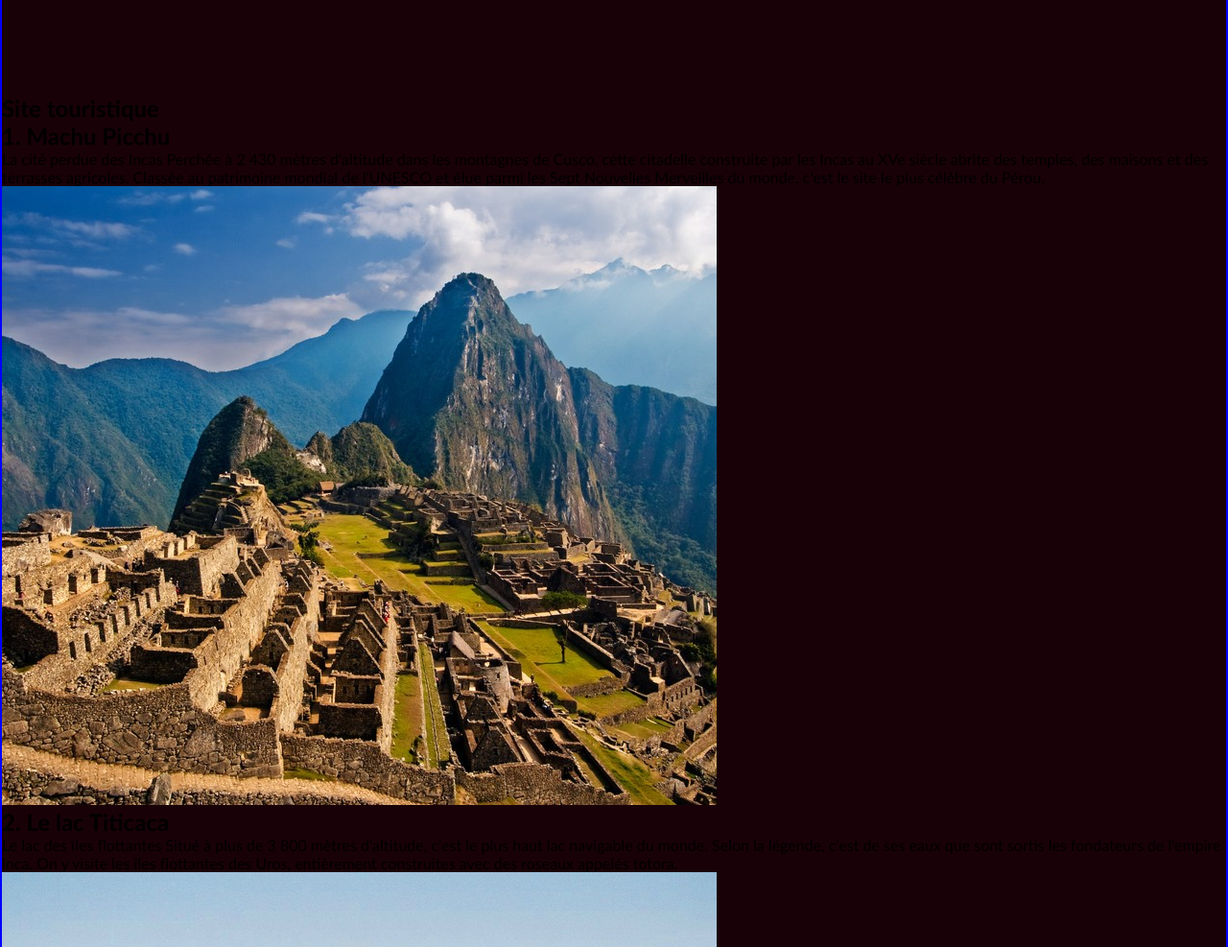
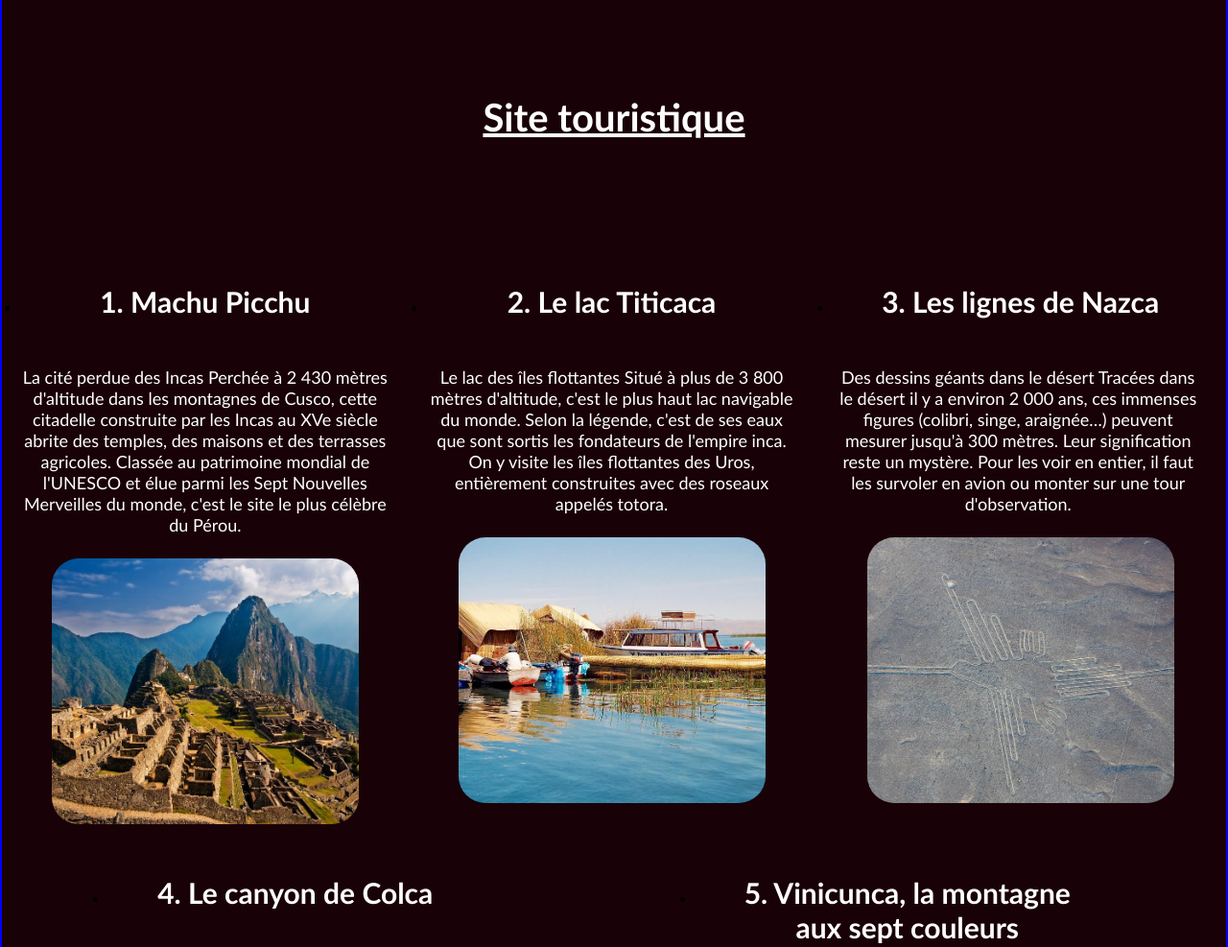
Before and after one commit to Viktor-Haliti26/PageTouristique, a plain HTML site: page PageTouriste.html in a window 1280 px wide. Shown: the part 3594-4581 px from the top of the page at 96% size. Drawn offline with Linux system fonts and the light colour scheme.

Commit message:
mise en place du css pour site touristique.

```diff
--- a/PageTouriste.html
+++ b/PageTouriste.html
@@ -128,9 +128,9 @@
         <section id="Touriste">
             <h1>Site touristique</h1>
 
-            <nav id="PageTouriste">
-                <ul>
-                    <li>
+            <nav>
+                <ul id="listeTouriste">
+                    <li class="PageTouriste">
                         <div class="texteNav">
                             <h2>
                                 1. Machu Picchu
@@ -150,7 +150,7 @@
                         </a>
                     </li>
 
-                    <li>
+                    <li class="PageTouriste">
                         <div class="texteNav">
                             <h2>
                                 2. Le lac Titicaca
@@ -170,7 +170,7 @@
                         </a>
                     </li>
 
-                    <li>
+                    <li class="PageTouriste">
                         <div class="texteNav">
                             <h2>
                                 3. Les lignes de Nazca
@@ -189,7 +189,7 @@
                         </a>
                     </li>
 
-                    <li>
+                    <li class="PageTouriste">
                         <div class="texteNav">
                             <h2>
                                 4. Le canyon de Colca
@@ -209,10 +209,10 @@
                         </a>
                     </li>
 
-                    <li>
+                    <li class="PageTouriste">
                         <div class="texteNav">
                             <h2>
-                                5. Vinicunca, la montagne aux sept couleurs
+                                5. Vinicunca, la montagne <br> aux sept couleurs
                             </h2>
 
                             <p>
--- a/css/Style.css
+++ b/css/Style.css
@@ -150,6 +150,75 @@ main {
     margin-bottom: 100px;
 }
 
+#Touriste h1{
+    color: #ffffff;
+    font-size: 40px;
+    text-align: center;
+    margin:100px;
+    text-decoration: underline;
+}
+
+.texteNav h2 {
+    color: #ffffff;
+    font-size: 30px;
+    text-align: center;
+    margin: 50px;
+}
+
+.texteNav p {
+    display: flex;
+    flex-wrap: wrap;
+    flex-direction: column;
+    width: 30vw;
+    color: #ffffff;
+    font-size: 18px;
+    text-align: center;
+}
+
+.texteNav {
+    margin-bottom: 3vh;
+    display: flex;
+    flex-direction: column;
+    text-align: center;
+}
+
+.PageTouriste img{
+    border-radius: 28px;
+    width: 25vw;
+}
+
+.PageTouriste img{
+    border-radius: 28px;
+    width: 25vw;
+}
+
+.PageTouriste img{
+    border-radius: 28px;
+    width: 25vw;
+}
+
+.PageTouriste img{
+    border-radius: 28px;
+    width: 25vw;
+}
+
+.PageTouriste img{
+    border-radius: 28px;
+    width: 25vw;
+}
+
+.PageTouriste {
+    text-align: center;
+}
+
+#listeTouriste {
+    display: flex;
+    flex-direction: row;
+    justify-content: space-around;
+    flex-wrap: wrap;
+    margin-bottom: 100px;
+}
+
 footer {
     border: solid 2px black;
     min-height: 10vh;
```
